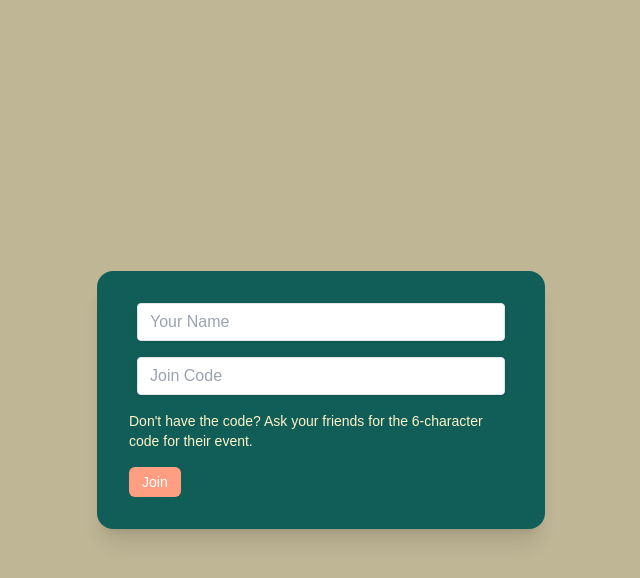
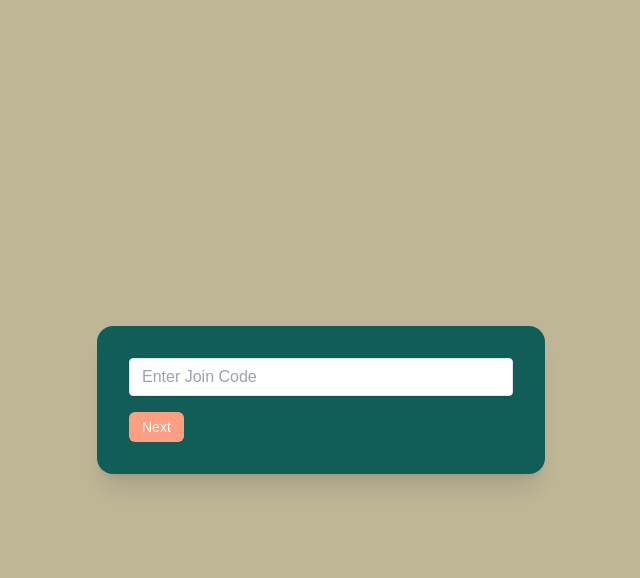
Before and after one commit to jappun/gather, a Next.js app: page / in a window 1280 px wide. Both pictures are taken after a click on the button "here". Shown: the top 578 px of the page, without its empty margins (319-959 px from the left). Built offline with nearby package versions, Linux system fonts and the light colour scheme; no server answers.

Commit message:
allow guest to join w code

```diff
--- a/src/components/JoinEventModal.js
+++ b/src/components/JoinEventModal.js
@@ -1,182 +1,58 @@
-// "use client"
-// import { Dialog, Transition } from '@headlessui/react';
-// import { Fragment, useState } from 'react';
-// import { getEventByJoincode } from '@/libs/event-utils';
-// import { useRouter } from 'next/navigation';
-
-
-
-
-// const JoinEventModal = ({ isJoinEventModalOpen, setIsJoinEventModalOpen }) => {
-//     const [loading, setLoading] = useState(false);
-//     const [error, setError] = useState(false);
-
-
-//   function closeModal() {
-//     setIsJoinEventModalOpen(false);
-//   }
-
-//   function openModal() {
-//     setIsJoinEventModalOpen(true);
-//   }
-
-//   const handleJoin = () => {
-//     setLoading(true);
-//     setError(null);
-//     const guestname = document.getElementById("guestname").value.trim();
-//     const joincode = document.getElementById("joincode").value.trim();
-//     if (!guestname || !joincode ) {
-//       setError(true);
-//       return;
-//     }
-//     try {
-//       eventData = getEventByJoincode(joincode);
-//       addGuest(guestname, eventData.id);
-//     } catch (error) {
-//       console.error('Error:', error);
-//     }
-//     finally {
-//       setLoading(false);
-//       closeModal();router.push('/event/', joincode);
-//     }
-//   }
-
-//   return (
-//     <>
-//       <div className="fixed inset-0 flex items-center justify-center">
-//         <button
-//           type="button"
-//           onClick={openModal}
-//           className="rounded-md bg-black/20 px-4 py-2 text-sm font-medium text-white hover:bg-black/30 focus:outline-none focus-visible:ring-2 focus-visible:ring-white/75"
-//         >
-//           Open dialog
-//         </button>
-//       </div>
-
-//       <Transition appear show={isJoinEventModalOpen} as={Fragment}>
-//         <Dialog as="div" className="relative z-10" onClose={closeModal}>
-//           <Transition.Child
-//             as={Fragment}
-//             enter="ease-out duration-300"
-//             enterFrom="opacity-0"
-//             enterTo="opacity-100"
-//             leave="ease-in duration-200"
-//             leaveFrom="opacity-100"
-//             leaveTo="opacity-0"
-//           >
-//             <div className="fixed inset-0 bg-black/25" />
-//           </Transition.Child>
-
-//           <div className="fixed inset-0 overflow-y-auto">
-//             <div className="flex min-h-full items-center justify-center p-4 text-center">
-//               <Transition.Child
-//                 as={Fragment}
-//                 enter="ease-out duration-300"
-//                 enterFrom="opacity-0 scale-95"
-//                 enterTo="opacity-100 scale-100"
-//                 leave="ease-in duration-200"
-//                 leaveFrom="opacity-100 scale-100"
-//                 leaveTo="opacity-0 scale-95"
-//               >
-//                 <Dialog.Panel className="w-full max-w-md transform overflow-hidden rounded-2xl bg-secondary-two p-6 text-left align-middle shadow-xl transition-all">
-//                   <div className='m-2 space-y-4'>
-//                     <form className='m-2 space-y-4'>
-//                         <input className="shadow appearance-none border rounded w-full py-2 px-3 leading-tight focus:outline-none focus:shadow-outline" id="joincode" type="text" placeholder="Your Name" />
-//                         <input className="shadow appearance-none border rounded w-full py-2 px-3 leading-tight focus:outline-none focus:shadow-outline" id="guestname" type="text" placeholder="Join Code" />
-//                       </form>
-//                     {error ? (<p className="text-sm font-bold text-red-500">Please enter your name and a valid join code.</p>) : (<p className="text-background text-sm">Don't have the code? Ask your friends for the 6-character code for their event.</p>)}
-//                     <button
-//                       type="button"
-//                       className="inline-flex justify-center rounded-md border border-transparent bg-primary px-3 py-1 text-sm font-medium text-white hover:bg-primary-two"
-//                       onClick={handleJoin}
-//                     >
-//                       Join
-//                     </button>
-//                     </div>
-
-//                 </Dialog.Panel>
-//               </Transition.Child>
-//             </div>
-//           </div>
-//         </Dialog>
-//       </Transition>
-//     </>
-//   );
-// }
-
-
-// export default JoinEventModal;
 "use client"
 import { Dialog, Transition } from '@headlessui/react';
 import { Fragment, useState } from 'react';
-import { getEventByJoincode } from '@/libs/event-utils';
-import { addGuest } from '@/libs/guest-utils';
 import { useRouter } from 'next/navigation';
 
 const JoinEventModal = ({ isJoinEventModalOpen, setIsJoinEventModalOpen }) => {
+  const [joincode, setJoincode] = useState('');
+  const [guestName, setGuestName] = useState('');
+  const [step, setStep] = useState(1); // 1 for joincode, 2 for name
+  const [error, setError] = useState('');
   const [loading, setLoading] = useState(false);
-    const [error, setError] = useState(null);
   const router = useRouter();
 
   function closeModal() {
     setIsJoinEventModalOpen(false);
+    setStep(1);
+    setJoincode('');
+    setGuestName('');
+    setError('');
   }
 
-  function openModal() {
-    setIsJoinEventModalOpen(true);
+  async function handleJoin(e) {
+    e.preventDefault();
+    setError('');
+    setLoading(true);
+
+    try {
+      const response = await fetch('/api/guests/join', {
+        method: 'POST',
+        headers: {
+          'Content-Type': 'application/json',
+        },
+        body: JSON.stringify({
+          joincode,
+          guestName
+        }),
+      });
+
+      const data = await response.json();
+
+      if (!response.ok) {
+        throw new Error(data.error || 'Failed to join event');
       }
 
-  const handleJoin = async () => {
-    setLoading(true);
-    setError(null);
-
-    // Get values from inputs
-    const guestName = document.getElementById("guestname").value.trim();
-    const joincode = document.getElementById("joincode").value.trim();
-
-    // Validate inputs
-    if (!guestName || !joincode) {
-      setError("Please enter your name and a valid join code.");
-      setLoading(false);
-      return;
-    }
-
-    try {
-      // Get event data from joincode
-      const eventData = await getEventByJoincode(joincode);
-
-      if (!eventData) {
-        setError("Event not found. Please check your join code.");
-        setLoading(false);
-        return;
-      }
-
-      // Add guest to the event
-      await addGuest(eventData.id, guestName);
-
-      // Close modal and redirect to event page
+      // Redirect to event page
+      router.push(`/event/${joincode}`);
       closeModal();
-      router.push(`/event/${joincode}`);
-    } catch (error) {
-      console.error('Error:', error);
-      setError("Something went wrong. Please try again.");
+    } catch (err) {
+      setError(err.message);
     } finally {
       setLoading(false);
     }
   }
 
   return (
-    <>
-      <div className="fixed inset-0 flex items-center justify-center">
-        <button
-          type="button"
-          onClick={openModal}
-          className="rounded-md bg-black/20 px-4 py-2 text-sm font-medium text-white hover:bg-black/30 focus:outline-none focus-visible:ring-2 focus-visible:ring-white/75"
-        >
-          Open dialog
-        </button>
-      </div>
-
     <Transition appear show={isJoinEventModalOpen} as={Fragment}>
       <Dialog as="div" className="relative z-10" onClose={closeModal}>
         <Transition.Child
@@ -204,38 +80,58 @@ const JoinEventModal = ({ isJoinEventModalOpen, setIsJoinEventModalOpen }) => {
             >
               <Dialog.Panel className="w-full max-w-md transform overflow-hidden rounded-2xl bg-secondary-two p-6 text-left align-middle shadow-xl transition-all">
                 <div className='m-2 space-y-4'>
-                    <form className='m-2 space-y-4' onSubmit={(e) => {
-                      e.preventDefault();
-                      handleJoin();
-                    }}>
+                  <form onSubmit={handleJoin}>
+                    {step === 1 ? (
+                      <>
                         <input
                           className="shadow appearance-none border rounded w-full py-2 px-3 leading-tight focus:outline-none focus:shadow-outline"
-                          id="guestname"
                           type="text"
-                          placeholder="Your Name"
+                          placeholder="Enter Join Code"
+                          value={joincode}
+                          onChange={(e) => setJoincode(e.target.value.toUpperCase())}
+                          required
                         />
+                        <button
+                          type="button"
+                          className="mt-4 inline-flex justify-center rounded-md border border-transparent bg-primary px-3 py-1 text-sm font-medium text-white hover:bg-primary-two"
+                          onClick={() => setStep(2)}
+                          disabled={!joincode}
+                        >
+                          Next
+                        </button>
+                      </>
+                    ) : (
+                      <>
                         <input
                           className="shadow appearance-none border rounded w-full py-2 px-3 leading-tight focus:outline-none focus:shadow-outline"
-                          id="joincode"
                           type="text"
-                          placeholder="Join Code"
+                          placeholder="Enter Your Name"
+                          value={guestName}
+                          onChange={(e) => setGuestName(e.target.value)}
+                          required
                         />
-                      </form>
-
-                    {error ? (
-                      <p className="text-sm font-bold text-red-500">{error}</p>
-                    ) : (
-                      <p className="text-background text-sm">Don't have the code? Ask your friends for the 6-character code for their event.</p>
-                    )}
-
+                        <div className="mt-4 flex justify-between">
                           <button
                             type="button"
+                            className="inline-flex justify-center rounded-md border border-transparent bg-gray-200 px-3 py-1 text-sm font-medium text-gray-700 hover:bg-gray-300"
+                            onClick={() => setStep(1)}
+                          >
+                            Back
+                          </button>
+                          <button
+                            type="submit"
                             className="inline-flex justify-center rounded-md border border-transparent bg-primary px-3 py-1 text-sm font-medium text-white hover:bg-primary-two"
-                      onClick={handleJoin}
-                      disabled={loading}
+                            disabled={loading || !guestName}
                           >
-                      {loading ? 'Joining...' : 'Join'}
+                            {loading ? 'Joining...' : 'Join Event'}
                           </button>
+                        </div>
+                      </>
+                    )}
+                  </form>
+                  {error && (
+                    <p className="text-red-500 text-sm mt-2">{error}</p>
+                  )}
                 </div>
               </Dialog.Panel>
             </Transition.Child>
@@ -243,7 +139,6 @@ const JoinEventModal = ({ isJoinEventModalOpen, setIsJoinEventModalOpen }) => {
         </div>
       </Dialog>
     </Transition>
-    </>
   );
 }
 
```
Lines whose indentation alone changed are shown as unchanged.
